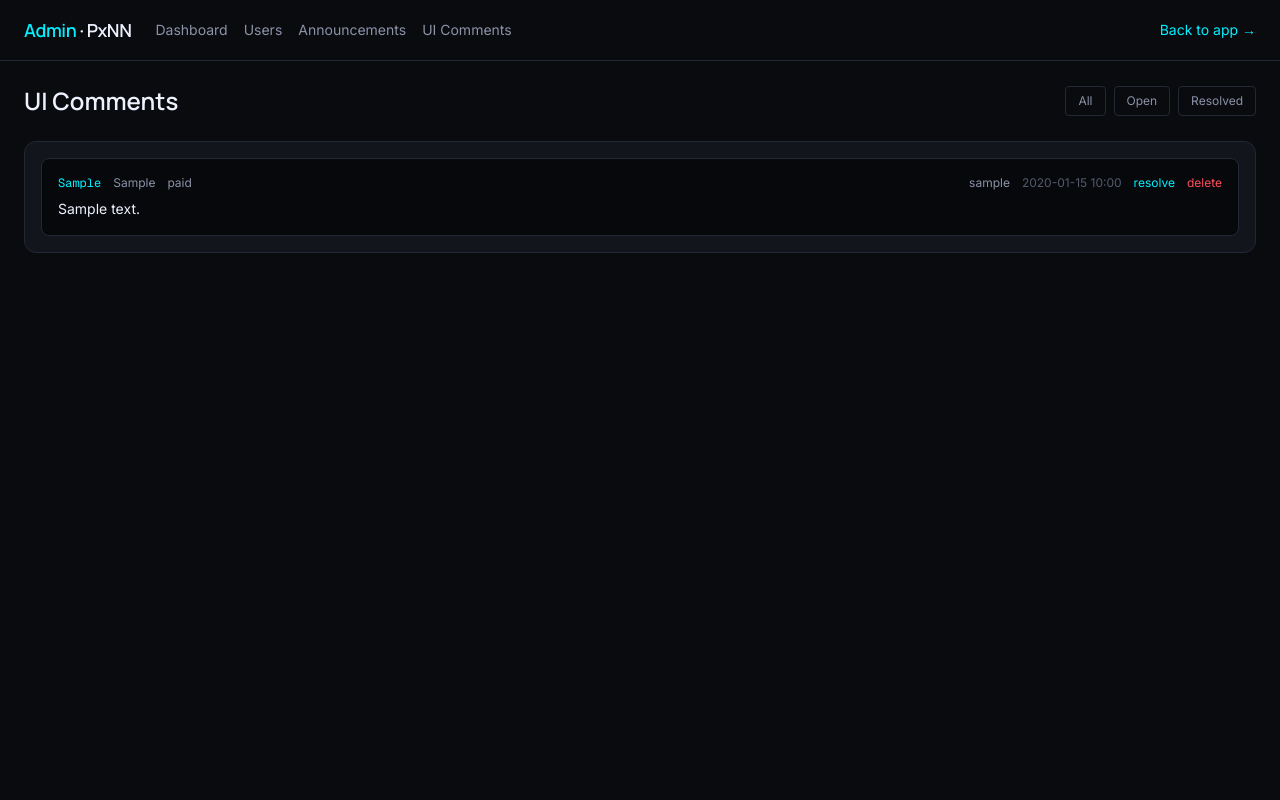
After one commit to sjpenn/pxnn_renamer, a FastAPI app: template frontend/templates/admin/ui_comments.html in a window 1280 px wide. The commit adds this page. Run offline with FastAPI, Linux system fonts and the light colour scheme; the template is opened without the code that fills it: most values are stand-ins (such as "Sample title", 1, 10 or a date in 2020); some libraries are stand-ins or nearby versions.

Commit message:
feat(admin): UI comment endpoints and admin moderation page
Adds CRUD endpoints for UIComment (create via /api/admin/ui-comments, list/resolve/delete under /admin/ui-comments), the admin moderation page template, and the nav link in admin/base.html. Strict TDD: 6 new tests, all green; full suite 96 passed.

Co-Authored-By: Claude Opus 4.6 (1M context) <noreply@anthropic.com>

```diff
--- a/backend/app/main.py
+++ b/backend/app/main.py
@@ -28,6 +28,7 @@ from .routes.profile import router as profile_router
 from .routes.session_heartbeat import router as session_heartbeat_router
 from .routes.wizard import router as wizard_router
 from .routes.admin import router as admin_router
+from .routes.ui_comments import router as ui_comments_router
 from .services.announcements import get_active_announcement
 from .services.funnel import log_funnel_event
 
@@ -70,6 +71,7 @@ app.include_router(funnel_router)
 app.include_router(session_heartbeat_router)
 app.include_router(wizard_router)
 app.include_router(admin_router)
+app.include_router(ui_comments_router)
 
 
 @app.get("/", response_class=HTMLResponse)
--- a/frontend/templates/admin/base.html
+++ b/frontend/templates/admin/base.html
@@ -19,6 +19,7 @@
         <a href="/admin" class="hover:text-ink transition">Dashboard</a>
         <a href="/admin/users" class="hover:text-ink transition">Users</a>
         <a href="/admin/announcements" class="hover:text-ink transition">Announcements</a>
+        <a href="/admin/ui-comments" class="hover:text-ink transition">UI Comments</a>
       </nav>
     </div>
     <div class="flex items-center gap-3 text-sm text-ink-dim">
--- /dev/null
+++ b/frontend/templates/admin/ui_comments.html
@@ -0,0 +1,46 @@
+{% extends "admin/base.html" %}
+
+{% block admin_content %}
+<div class="flex items-center justify-between">
+  <h1 class="text-2xl font-display font-semibold text-ink">UI Comments</h1>
+  <div class="flex gap-2 text-xs">
+    <a href="/admin/ui-comments?status=all"
+       class="px-3 py-1.5 rounded border {% if status_filter == 'all' %}border-cyan text-cyan{% else %}border-hairline text-ink-dim hover:text-ink{% endif %}">All</a>
+    <a href="/admin/ui-comments?status=open"
+       class="px-3 py-1.5 rounded border {% if status_filter == 'open' %}border-cyan text-cyan{% else %}border-hairline text-ink-dim hover:text-ink{% endif %}">Open</a>
+    <a href="/admin/ui-comments?status=resolved"
+       class="px-3 py-1.5 rounded border {% if status_filter == 'resolved' %}border-cyan text-cyan{% else %}border-hairline text-ink-dim hover:text-ink{% endif %}">Resolved</a>
+  </div>
+</div>
+
+<section class="bg-stage-raised border border-hairline rounded-xl p-4 space-y-4">
+  {% for row in rows %}
+  <article class="border border-hairline rounded-lg p-4 bg-stage-sunken">
+    <header class="flex items-center justify-between mb-2">
+      <div class="flex items-center gap-3 text-xs">
+        <span class="font-mono text-cyan">{{ row.comment.block_key }}</span>
+        <span class="text-ink-dim">{{ row.comment.page_path }}</span>
+        <span class="{% if row.comment.status == 'resolved' %}text-success{% else %}text-ink-dim{% endif %}">
+          {{ row.comment.status }}
+        </span>
+      </div>
+      <div class="flex items-center gap-3 text-xs">
+        <span class="text-ink-dim">{{ row.author_username }}</span>
+        <span class="text-ink-mute">{{ row.comment.created_at.strftime('%Y-%m-%d %H:%M') if row.comment.created_at else '' }}</span>
+        <form method="post" action="/admin/ui-comments/{{ row.comment.id }}/resolve">
+          <button class="text-xs text-cyan hover:text-ink">
+            {{ 'reopen' if row.comment.status == 'resolved' else 'resolve' }}
+          </button>
+        </form>
+        <form method="post" action="/admin/ui-comments/{{ row.comment.id }}/delete">
+          <button class="text-xs text-danger hover:text-ink">delete</button>
+        </form>
+      </div>
+    </header>
+    <p class="text-sm text-ink whitespace-pre-wrap">{{ row.comment.body }}</p>
+  </article>
+  {% else %}
+  <p class="text-sm text-ink-dim text-center py-6">No comments yet.</p>
+  {% endfor %}
+</section>
+{% endblock %}
```
Also changed, not shown: backend/app/routes/admin.py (+72 -1 lines), backend/app/routes/ui_comments.py (added, +29 -0 lines), tests/test_admin_ui_comments.py (added, +109 -0 lines).
